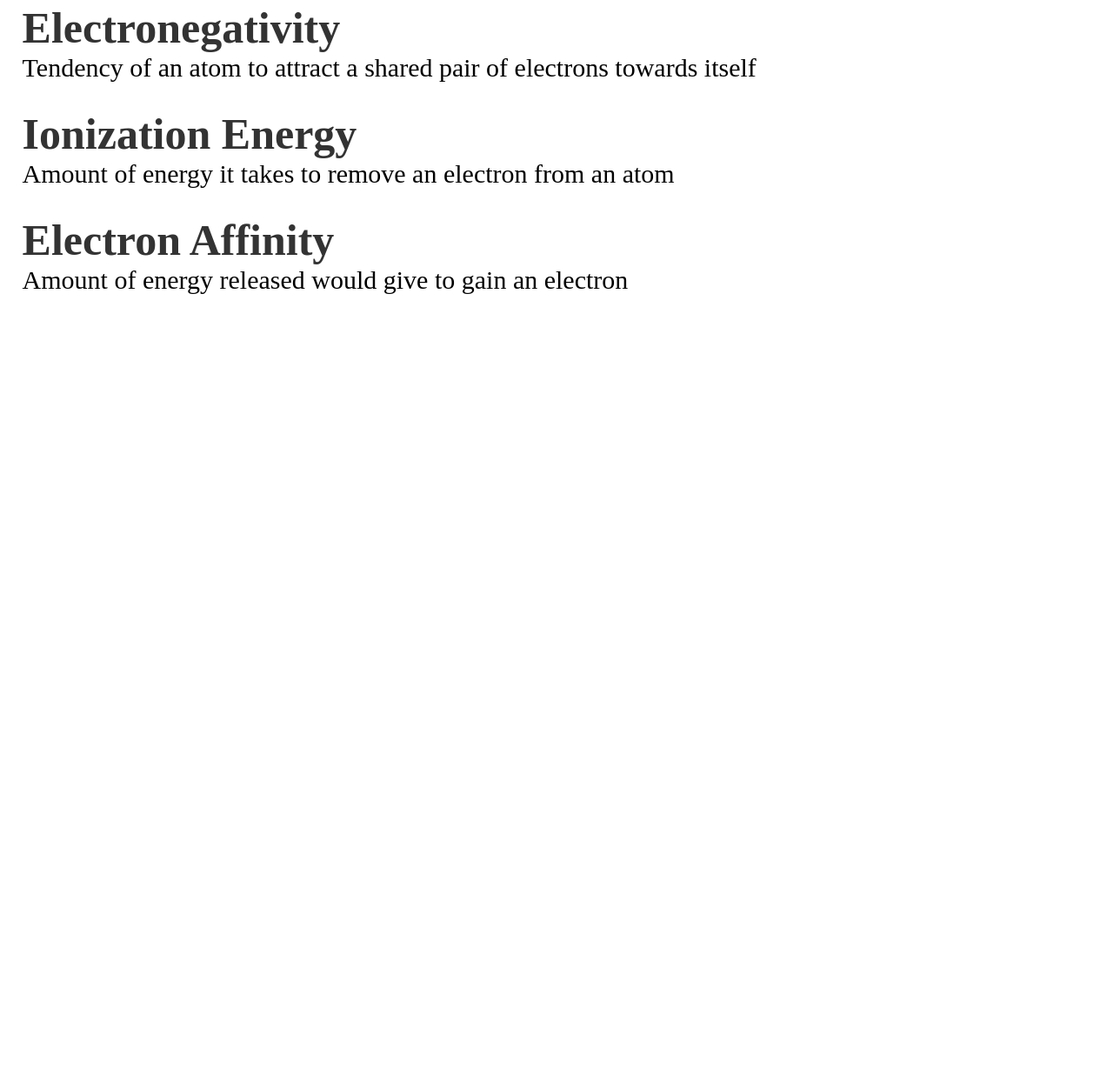
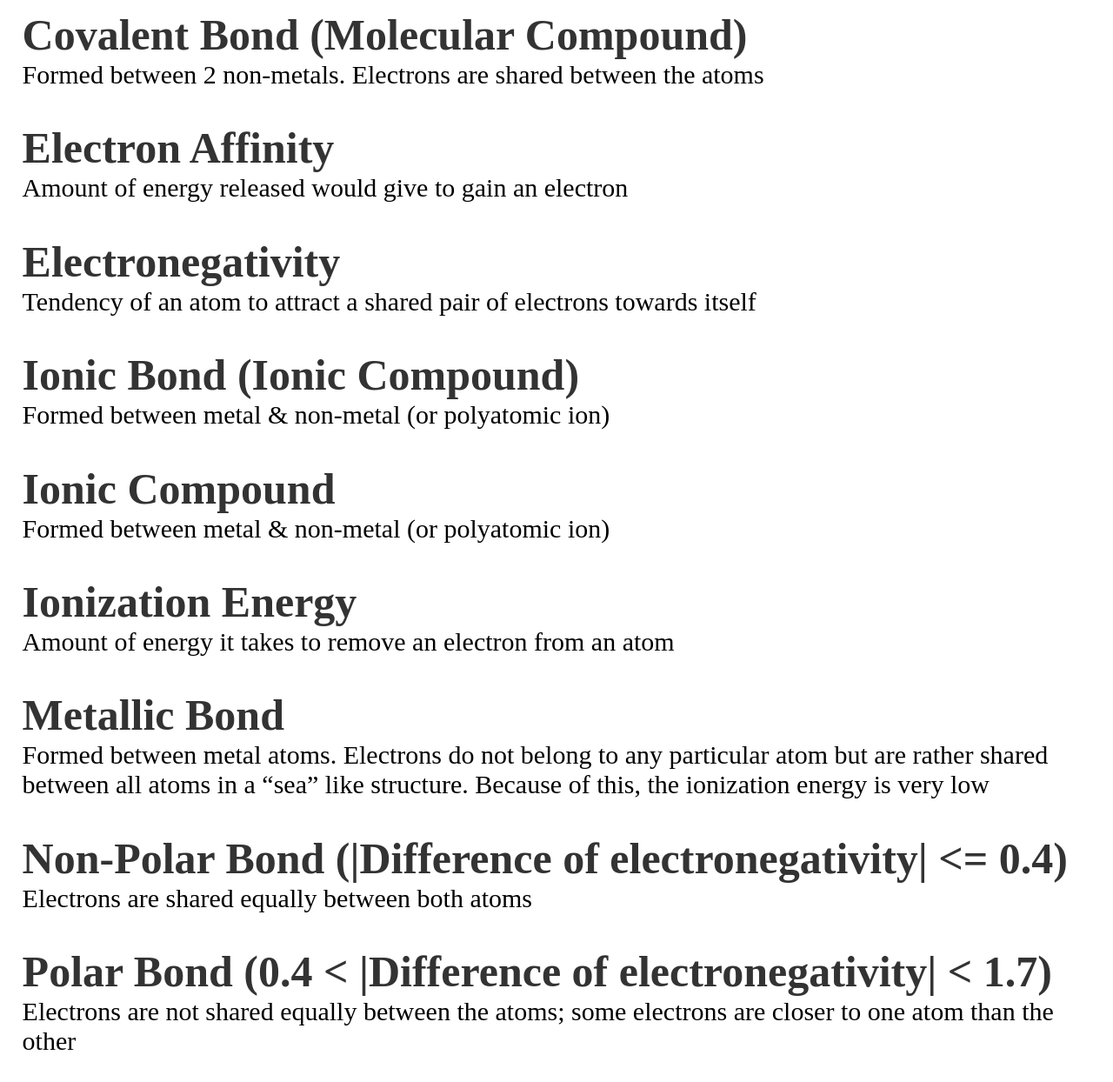
Before and after one commit to RyanL123/Chemistry-11, a plain HTML site: page definitions.html in a window 1280 px wide. Shown: the part 412-1656 px from the top of the page at 87% size. Before the commit the page ends 800 px from the top, so only its background shows below. Drawn offline with Linux system fonts and the light colour scheme; a web font is replaced by a local one.

Commit message:
changed definitions to be read from JSON object

```diff
--- a/css/definitions.css
+++ b/css/definitions.css
@@ -47,8 +47,9 @@ body {
     font-size: 50px;
     color: #333;
     padding-left: 2%;
+    padding-right: 2%;
     margin-bottom: 0px;
-    margin-top: 1%;
+    margin-top: 3%;
 }
 
 .definitions a {
@@ -66,6 +67,7 @@ body {
 .definitions p {
     font-family: SFProDisplayLight;
     padding-left: 2%;
+    padding-right: 2%;
     font-size: 30px;
     margin-top: 0px;
 }
--- a/definitions.html
+++ b/definitions.html
@@ -14,15 +14,8 @@
     <div class="title">
         <h1>Definitions</h1>
     </div>
-    <div class="definitions">
-        <h2><a href="https://simple.wikipedia.org/wiki/Atomic_radius">Atomic Radius</a></h2>
-        <p>Distance from the nucleus to the outer most electron</p>
-        <h2><a href="https://simple.wikipedia.org/wiki/Electronegativity">Electronegativity</a></h2>
-        <p>Tendency of an atom to attract a shared pair of electrons towards itself</p>
-        <h2><a href="https://simple.wikipedia.org/wiki/Ionization_energy">Ionization Energy</a></h2>
-        <p>Amount of energy it takes to remove an electron from an atom</p>
-        <h2><a href="https://en.wikipedia.org/wiki/Electron_affinity">Electron Affinity</a></h2>
-        <p>Amount of energy released would give to gain an electron</p>
+    <div class="definitions", id="definitions">
     </div>
+    <script src="js/definitions.js"></script>
 </body>
 </html>
--- /dev/null
+++ b/js/definitions.js
@@ -0,0 +1,67 @@
+var definitions = {
+    "definitions": [
+        {
+            Term: "Atomic Radius",
+            Definition: "Distance from the nucleus to the outer most electron",
+            Link: "https://simple.wikipedia.org/wiki/Atomic_radius"
+        },
+        {
+            Term: "Electronegativity",
+            Definition: "Tendency of an atom to attract a shared pair of electrons towards itself",
+            Link: "https://simple.wikipedia.org/wiki/Electronegativity"
+        },
+        {
+            Term: "Ionization Energy",
+            Definition: "Amount of energy it takes to remove an electron from an atom",
+            Link: "https://simple.wikipedia.org/wiki/Ionization_energy"
+        },
+        {
+            Term: "Electron Affinity",
+            Definition: "Amount of energy released would give to gain an electron",
+            Link: "https://en.wikipedia.org/wiki/Electron_affinity"
+        },
+        {
+            Term: "Ionic Bond (Ionic Compound)",
+            Definition: "Formed between metal & non-metal (or polyatomic ion)",
+            Link: "https://simple.wikipedia.org/wiki/Ionic_bond"
+        },
+        {
+            Term: "Covalent Bond (Molecular Compound)",
+            Definition: "Formed between 2 non-metals. Electrons are shared between the atoms",
+            Link: "https://simple.wikipedia.org/wiki/Covalent_bond"
+        },
+        {
+            Term: "Polar Bond (0.4 < |Difference of electronegativity| < 1.7)",
+            Definition: "Electrons are not shared equally between the atoms; some electrons are closer to one atom than the other",
+            Link: "https://simple.wikipedia.org/wiki/Polar_bond"
+        },
+        {
+            Term: "Non-Polar Bond (|Difference of electronegativity| <= 0.4)",
+            Definition: "Electrons are shared equally between both atoms",
+            Link: "https://simple.wikipedia.org/wiki/Polar_bond"
+        },
+        {
+            Term: "Metallic Bond",
+            Definition: "Formed between metal atoms. Electrons do not belong to any particular atom but are rather shared between all atoms in a “sea” like structure. Because of this, the ionization energy is very low",
+            Link: "https://simple.wikipedia.org/wiki/Metallic_bond"
+        },
+        {
+            Term: "Ionic Compound",
+            Definition: "Formed between metal & non-metal (or polyatomic ion)",
+            Link: "https://simple.wikipedia.org/wiki/Ionic_compound"
+        }
+    ]
+}
+// Sort array elements lexicographically by their term
+definitions.definitions.sort(
+    function(a,b){
+        return a.Term.localeCompare(b.Term);
+    }
+);
+
+//Write elements in order, formatting them as hyperlinks
+var output = document.getElementById('definitions');
+for (var i = 0; i < definitions.definitions.length; i++){
+    document.getElementById("definitions").innerHTML += "<h2>" + "<a href=" + definitions.definitions[i].Link + ">" + definitions.definitions[i].Term + "</a></h2>"
+    document.getElementById("definitions").innerHTML += "<p>" + definitions.definitions[i].Definition + "</p>"
+}
```
